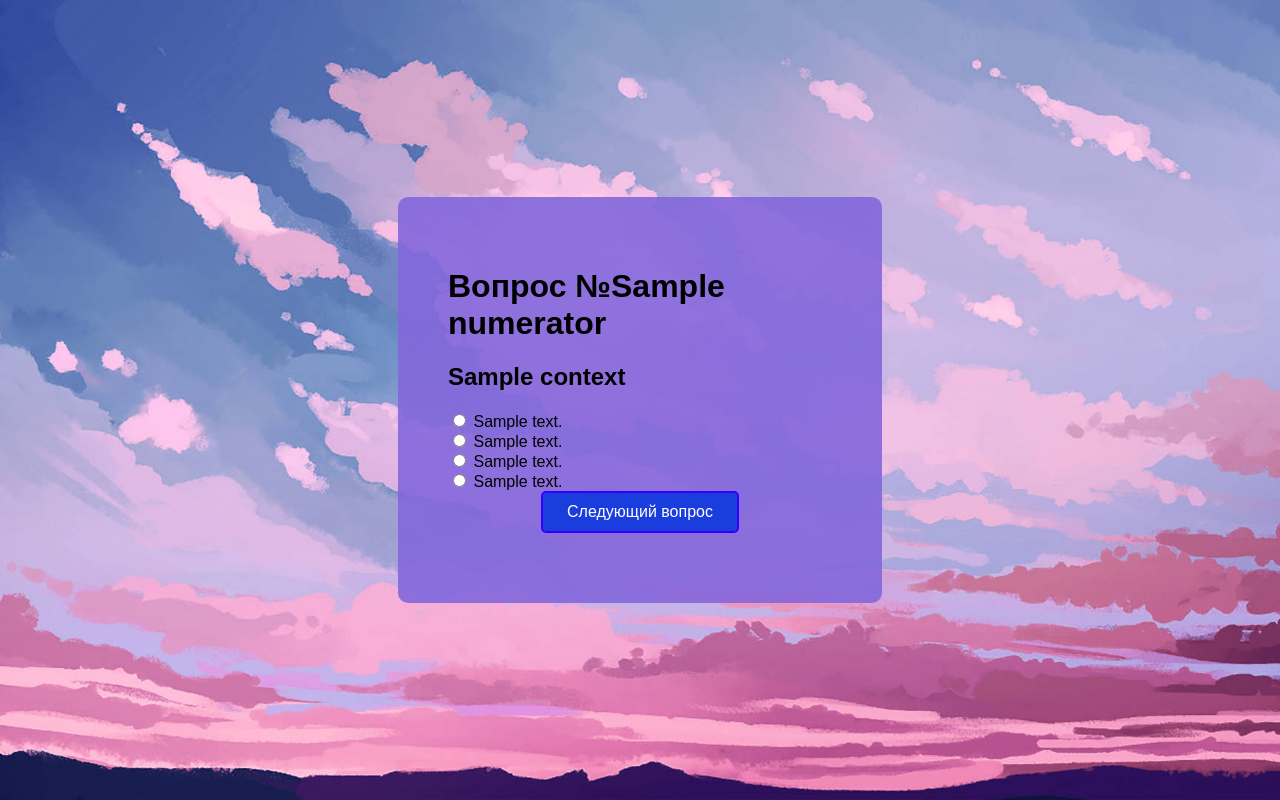
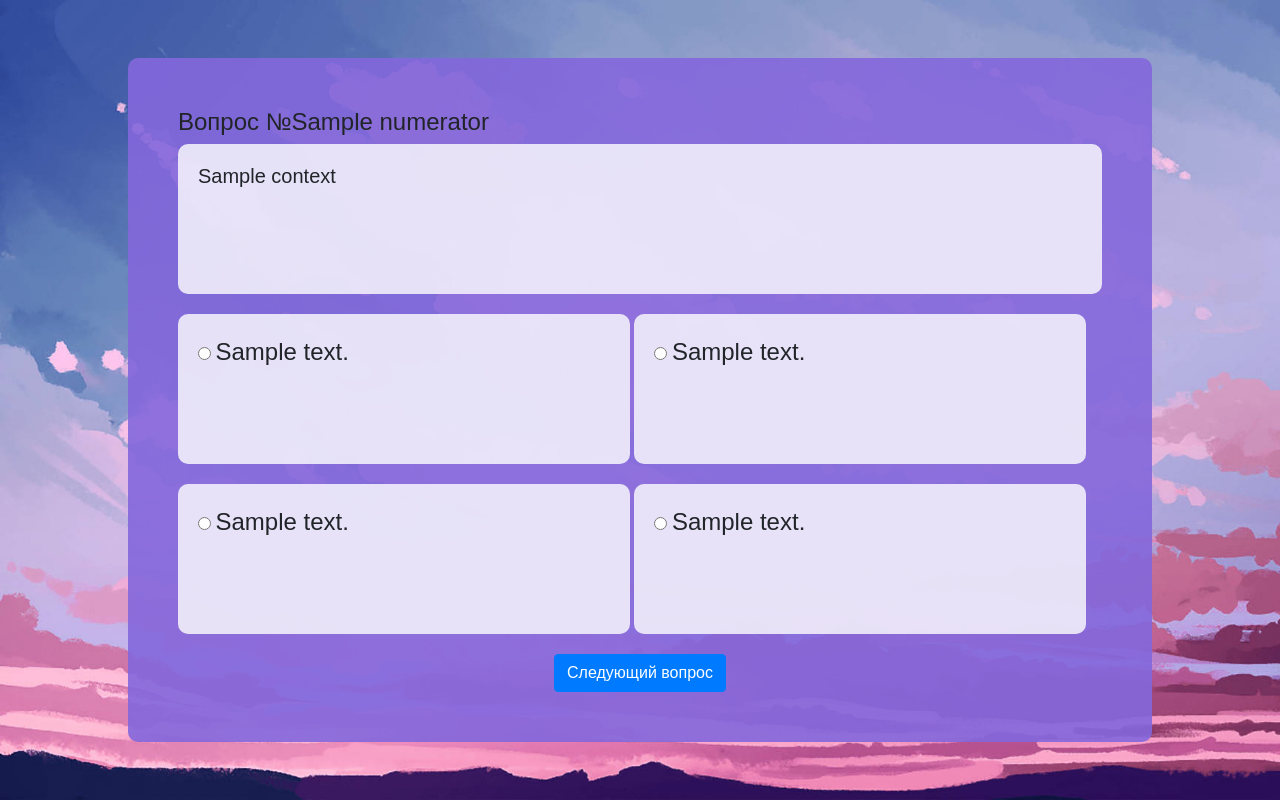
Before and after one commit to nikitaputintsevprogramming/Flask-Temlplate-Quiz, a Flask app: template templates/question.html in a window 1280 px wide. Run offline with Flask 3, Linux system fonts and the light colour scheme; the template is opened without the code that fills it: most values are stand-ins (such as "Sample title", 1, 10 or a date in 2020); some libraries are stand-ins or nearby versions.

Commit message:
дизайн вопросов

```diff
--- a/app.py
+++ b/app.py
@@ -1,13 +1,16 @@
-# pandas, flask, openpyxl, ?pymongo
+# pandas, flask, openpyxl, ?pymongo,
+
 # напомнить, что очень важно, чтобы во время работы файл xl был закрыт! иначе ничего не будет сохраняться
 
 import socket, random
 from flask import Flask, render_template, request, json, redirect, url_for, request, jsonify
+from flask_socketio import SocketIO, emit
 
 import things
 from logger import Logger as lg
 
 app = Flask(__name__)
+socketio = SocketIO(app)
 
 logger_instance = lg('QuizInformation')
 quizData = things.Question("question","answer1","answer2","answer3","answer4")
@@ -30,6 +33,7 @@ def question():
         return render_template('question.html', context=context)
     else:
         context["marks"] = newUser[0].marks
+
         return render_template('results.html', context=context)
 
 @app.route('/getQuestionData')
--- a/static/css/style.css
+++ b/static/css/style.css
@@ -13,97 +13,56 @@ body {
 }
 
 .container {
-    width: 30%; /* Ширина контейнера на 50% от ширины экрана */
-    background-color: rgba(131, 104, 220, 0.9); /* Белый цвет фона с прозрачностью 0.7 */
+  width: 80%; /* Ширина контейнера на 80% от ширины экрана */
+  background-color: rgba(131, 104, 220, 0.9); /* Белый цвет фона с прозрачностью 0.9 */
   padding: 50px; /* Добавим немного отступов для контента внутри контейнера */
   border-radius: 10px; /* Закругленные углы на 10px */
 }
 
 
-  /* Стили для контейнера с текстовыми полями */
-  .text-field {
-    margin-bottom: 20px;
+label {
+  /* display: inline-block; */
+  /* white-space: nowrap; */
+  font-size: 16px; /* Базовый размер шрифта */
+  transition: font-size 0.4s ease;
+  overflow-wrap: break-word;/* Перенос слов */
+
 }
 
-  .switch-field {
+
+#h5 {
+  font-size: clamp(16px, 3vw, 24px); /* Адаптивный размер шрифта для элемента с id h5 */
+}
+
+.question-block, .answer-block {
+  background-color: rgba(255, 255, 255, 0.8);
+  padding: 20px;
   margin-bottom: 20px;
+  border-radius: 10px;
+  max-height: 150px; /* Ограничиваем максимальную высоту */
+  overflow: hidden; /* Обрезаем текст, который не помещается */
+}
+
+.question-block {
+  width: 100%;
+  height: 350px; /* Фиксированная высота для вопроса */
+}
+
+.answer-block {
+  width: calc(50% - 10px); /* Фиксированная ширина для блоков с ответами */
+  height: 200px; /* Фиксированная высота для блоков с ответами */
+  display: inline-block; /* Отображение inline-block для размещения в ряд */
+  vertical-align: top; /* Выравнивание по верхнему краю */
 }
 
 .send_button {
-    margin-bottom: 20px;
-  }
-
-  .text-field__label {
-    display: block;
-    font-size: 16px;
-    margin-bottom: 5px;
-  }
-
-  .text-field__input {
-    width: 100%;
-    padding: 10px;
-    font-size: 16px;
-    border: 1px solid #9ea5c7;
-    border-radius: 5px;
-  }
-
-  /* Стили для переключателя */
-  .switch {
-    position: relative;
-    display: inline-block;
-    width: 60px;
-    height: 34px;
-  }
-
-  .switch input {
-    opacity: 0;
-    width: 0;
-    height: 0;
-  }
-
-  .slider {
-    position: absolute;
-    cursor: pointer;
-    top: 0;
-    left: 0;
-    right: 0;
-    bottom: 0;
-    background-color: #9e9fc7;
-    -webkit-transition: .4s;
-    transition: .4s;
-    border-radius: 34px;
-  }
-
-  .slider:before {
-    position: absolute;
-    content: "";
-    height: 26px;
-    width: 26px;
-    left: 4px;
-    bottom: 4px;
-    background-color: rgb(122, 116, 162);
-    -webkit-transition: .4s;
-    transition: .4s;
-    border-radius: 50%;
-  }
-
-  input:checked + .slider {
-    background-color: #3c00ff;
-  }
-
-  input:focus + .slider {
-    box-shadow: 0 0 1px #2521f3;
-  }
-
-  input:checked + .slider:before {
-    -webkit-transform: translateX(26px);
-    -ms-transform: translateX(26px);
-    transform: translateX(26px);
+  margin-top: 20px;
+  text-align: center;
 }
 
 /* Стили для кнопки */
 .custom-btn {
-    display: block; /* Изменяем отображение на блочный элемент */
+  display: inline-block; /* Изменяем отображение на блочный элемент */
   background-color: #1a3ede;
   border: none;
   color: white;
@@ -117,9 +76,7 @@ body {
   transition-duration: 0.4s;
   overflow: hidden;
   position: relative;
-    margin: 0 auto; /* Центрируем кнопку по горизонтали */
 }
-
 
 .custom-btn:after {
   content: "";
--- /dev/null
+++ b/static/js/reload.js
@@ -0,0 +1,4 @@
+// setTimeout(function(){
+// 	location.href=location.href;
+//     print("relod");
+// }, 1000);
--- a/static/js/script.js
+++ b/static/js/script.js
@@ -76,6 +76,12 @@ function CheckAnswer(addr) {
         success: function (response)
         {
             console.log(response)
+            // if(document.getElementById('h1').innerHTML == 'Вопрос №1'){
+            //     console.log('reload');
+            //     location.href = 'http://192.168.31.24:5000/tournamentTable';
+            //     // location.assign('http://192.168.31.24:5000/tournamentTable');
+            //     location.reload();
+            // }
         }
     });
     GetQuestion("/getQuestionData")
--- a/templates/question.html
+++ b/templates/question.html
@@ -3,45 +3,85 @@
 <head>
     <meta charset="UTF-8">
     <title>Вопрос №{{context.numerator}}</title>
+    <link href="https://stackpath.bootstrapcdn.com/bootstrap/4.3.1/css/bootstrap.min.css" rel="stylesheet">
     <link rel="stylesheet" type="text/css" href="../static/css/style.css">
     <script src="http://code.jquery.com/jquery-3.3.1.js"></script>
+    <meta name="viewport" content="width=device-width, initial-scale=1.0">
     <!-- <script src="../static/js/modules.js" type="application/javascript"></script> -->
     <script src="../static/js/script.js" ></script>
     <script src="../static/js/start.js"></script>
-
 </head>
 <body>
     <div class="container">
-      <h1>Вопрос №{{context.numerator}}</h1>
+        <h4 id="h1">Вопрос №{{context.numerator}}</h4>
 
-      <div class="question-field">
-        <h2 id="question">{{context.question}}</h2>
-        {% for answer in context.answers %}
-        <div class="Option1">
-          <input type="radio" id="InputOption1" name="color" value='{{answer.answer1}}'>
-          <label id="option1" for="InputOption1">{{answer.answer1}}</label>
+        <div class="question-block col-12 mx-auto">
+            <h5 id="question">{{context.question}}</h5>
         </div>
 
-        <div class="Option2">
+        <div class="row">
+            {% for answer in context.answers %}
+            <div class="col-md-12">
+                <div class="answer-block">
+                    <input type="radio" id="InputOption1" name="color" value='{{answer.answer1}}'>
+                    <label id="option1" class="responsive-label" for="InputOption1">{{answer.answer1}}</label>
+                </div>
+                <div class="answer-block">
                   <input type="radio" id="InputOption2" name="color" value='{{answer.answer2}}'>
-          <label id="option2" for="InputOption2">{{answer.answer2}}</label>
+                  <label id="option2" class="responsive-label" for="InputOption2">{{answer.answer2}}</label>
               </div>
-
-        <div class="Option3">
+            </div>
+            <div class="col-md-12">
+              <div class="answer-block">
                 <input type="radio" id="InputOption3" name="color" value='{{answer.answer3}}'>
-          <label id="option3" for="InputOption3">{{answer.answer3}}</label>
+                <label id="option3" class="responsive-label" for="InputOption3">{{answer.answer3}}</label>
             </div>
-
-        <div class="Option4">
+            <div class="answer-block">
               <input type="radio" id="InputOption4" name="color" value='{{answer.answer4}}'>
-          <label id="option4" for="InputOption4">{{answer.answer4}}</label>
+              <label id="option4" class="responsive-label" for="InputOption4">{{answer.answer4}}</label>
           </div>
           </div>
             {% endfor %}
+        </div>
 
-      <div class="send_button">
-        <button class="custom-btn btn-3" onclick='CheckAnswer("/checkAnswer")'><span>Следующий вопрос</span></button>
+        <div class="text-center">
+            <button class="btn btn-primary" onclick='CheckAnswer("/checkAnswer")'>Следующий вопрос</button>
         </div>
     </div>
+    <script src="https://stackpath.bootstrapcdn.com/bootstrap/4.3.1/js/bootstrap.min.js"></script>
+    <script>
+      function adjustFontSize() {
+        const labels = document.querySelectorAll('.responsive-label');
+        let maxHeight = 100;
+
+        // Находим максимальную высоту метки
+        labels.forEach(label => {
+          const labelHeight = label.clientHeight;
+          maxHeight = Math.max(maxHeight, labelHeight);
+        });
+
+        // Рассчитываем размер шрифта на основе максимальной высоты метки
+        const parentHeight = labels[0].parentElement.clientHeight; // Берем высоту контейнера первой метки
+        const ratio = parentHeight / maxHeight;
+
+        // Устанавливаем минимальный и максимальный размер шрифта
+        const minFontSize = 12; // Минимальный размер шрифта в пикселях
+        const maxFontSize = 100; // Максимальный размер шрифта в пикселях
+
+        let newFontSize = Math.max(minFontSize, Math.min(maxFontSize, 16 * ratio));
+
+        // Устанавливаем одинаковый размер шрифта для всех меток
+        labels.forEach(label => {
+          label.style.fontSize = `${newFontSize}px`;
+        });
+      }
+
+      // Регулировка размера шрифта при загрузке страницы
+      window.addEventListener('load', adjustFontSize);
+
+      // Регулировка размера шрифта при изменении размера окна
+      window.addEventListener('resize', adjustFontSize);
+    </script>
+
 </body>
 </html>
```
Also changed, not shown: templates/tournamentTable.html (+9 -0 lines), 1 other file. Lines whose indentation alone changed are shown as unchanged.
